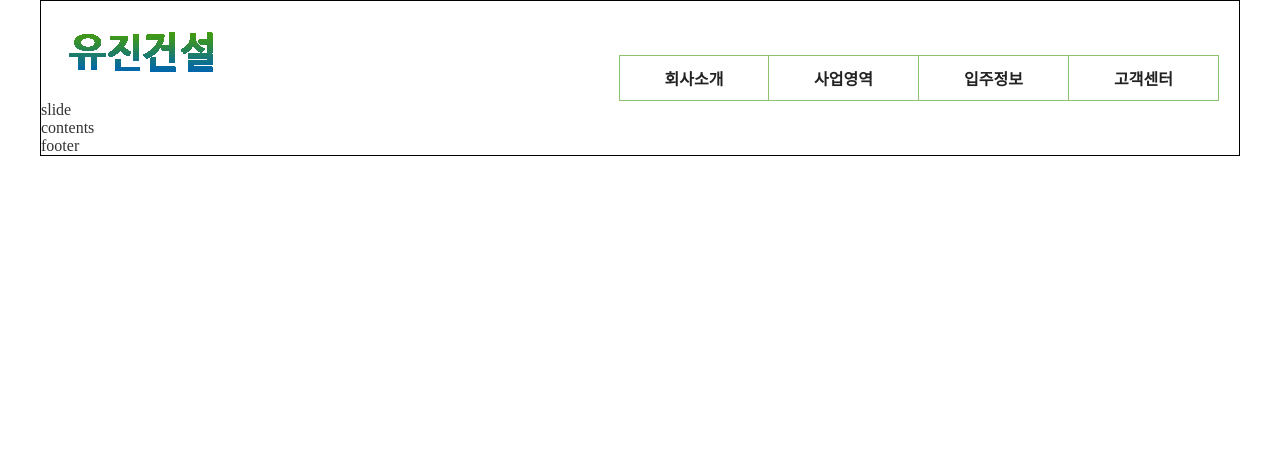
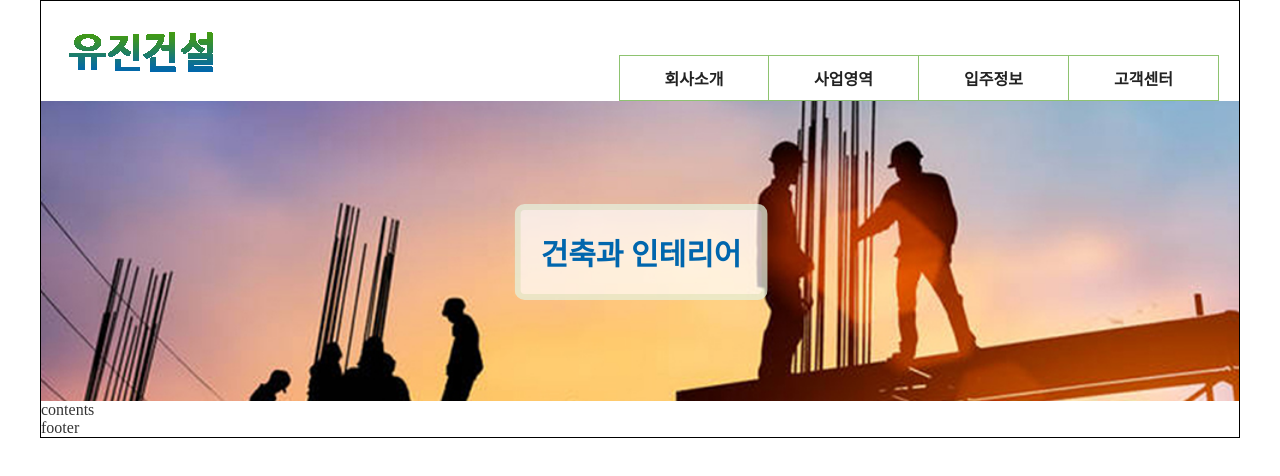
Before and after one commit to zzupd/0317_wd_A04_Answer, a plain HTML site: page index.html in a window 1280 px wide. Drawn offline with Linux system fonts and the light colour scheme.

Commit message:
0317_GNB완료&Slideshow완료

```diff
--- a/css/style.css
+++ b/css/style.css
@@ -96,6 +96,7 @@ header#header {
     /*border: 4px solid #0f0;*/
     display: none;
     position: absolute;
+    z-index: 1;
 }
 #header>#gnb ul.subMenu a {
     border: 1px solid rgba(67, 155, 18, 0.0);
@@ -124,3 +125,38 @@ div#subMenuBGLayout {
     position: absolute;
 }
 /* div#subMenuBG */
+
+
+/* div#slide */
+div#slide {
+    height: 300px;
+    /*border: 4px solid #00f;*/
+
+    position: relative;
+    overflow: hidden;
+}
+/*#slide>div#shuttleFrame {
+    border: 4px solid #f00;
+}*/
+#slide a {
+    position: absolute;
+}
+#slide a:not(:first-child) {
+    display: none;
+}
+#slide span {
+    color: #0066ad;
+    font-size: 30px;
+    font-weight: bold;
+    text-align: center;
+    padding: 20px;
+    border: 6px solid rgba(67, 155, 18, 0.1);
+    border-radius: 10px;
+    background-color: rgba(255, 255, 255, 0.7);
+
+    position: absolute;
+    left: 50%;
+    top: 42%;
+    transform: translate(-50%, -50%);
+}
+/* div#slide */
--- a/index.html
+++ b/index.html
@@ -59,7 +59,13 @@
        </div>
        <!-- div#subMenuBG : 서브메뉴 배경 -->
 
-       <div id="slide">slide</div>
+       <div id="slide">
+           <div id="shuttleFrame">
+               <a href="#"><img src="images/slide_img1_1000x300.jpg" alt="이미지1" width="1200"><span>모델하우스 VR 체험</span></a>
+               <a href="#"><img src="images/slide_img2_1000x300.jpg" alt="이미지2" width="1200"><span>건축과 인테리어 </span></a>
+               <a href="#"><img src="images/slide_img3_1000x300.jpg" alt="이미지3" width="1200"><span>유진건설 인재 채용</span></a>
+           </div> <!-- div#shuttleFrame -->
+       </div> <!-- div#slide -->
        <div id="contents">contents</div>
        <footer id="footer">footer</footer>
 
--- a/script/script.js
+++ b/script/script.js
@@ -2,16 +2,31 @@ $(function(){
 
 
     /* GNB 서브메뉴 애니메이션 */
-    $("#gnb li").mouseover(function(){
+    $("#gnb a").mouseover(function(){
         $("#gnb ul.subMenu").stop().fadeIn(1000);
         $("#subMenuBG").stop().fadeIn(1000);
     });
 
-    $("#gnb li").mouseout(function(){
+    $("#gnb a").mouseout(function(){
         $("#gnb ul.subMenu").stop().fadeOut(600);
         $("#subMenuBG").stop().fadeOut(600);
     });
     /* GNB 서브메뉴 애니메이션 */
 
+    /* 슬라이드 쇼 */
+    setInterval(fnSlide, 3000);
+    function fnSlide() {
+
+        $("#slide a:first-child").fadeOut(500);
+        $("#slide a:nth-child(2)").fadeIn(
+            1000,
+            function() {
+                $("#slide a:first-child").insertAfter("#slide a:last-child");
+            }
+        );
+
+    }
+    /* 슬라이드 쇼 */
+
 
 });
```
